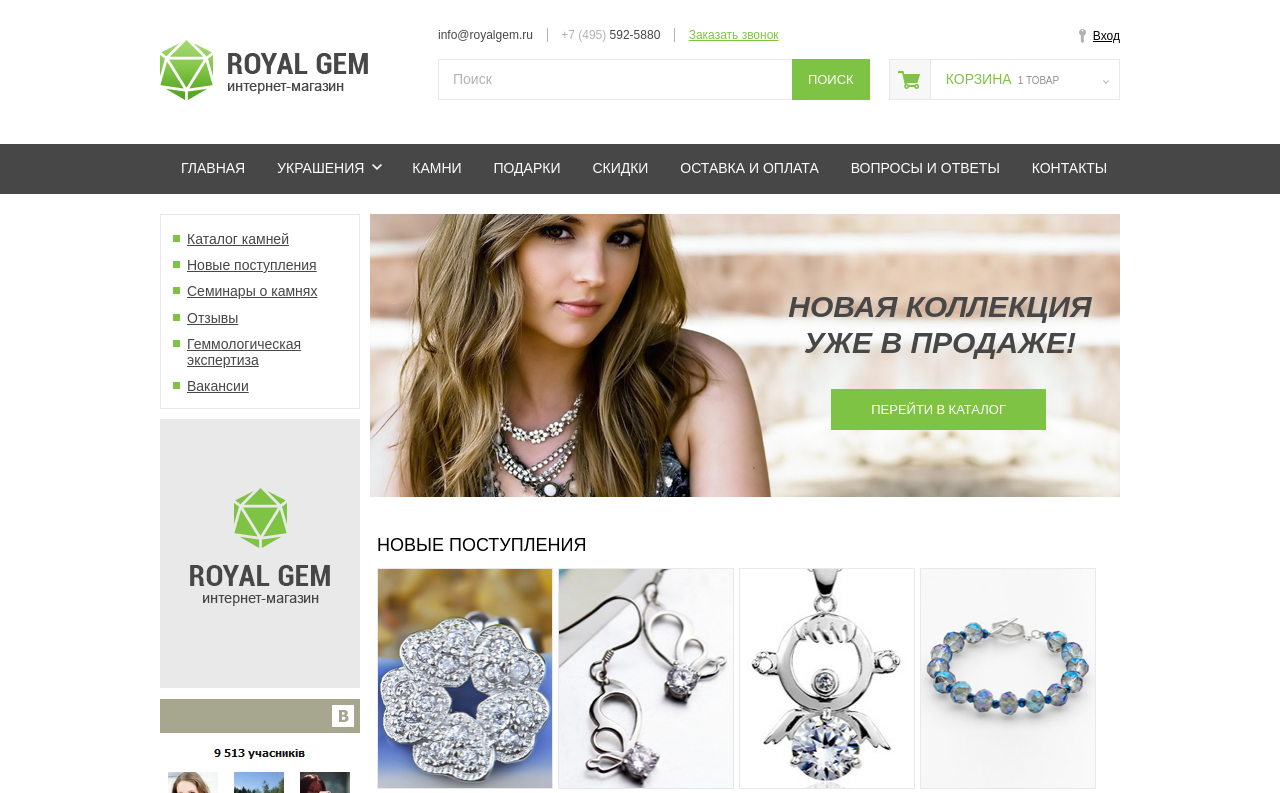
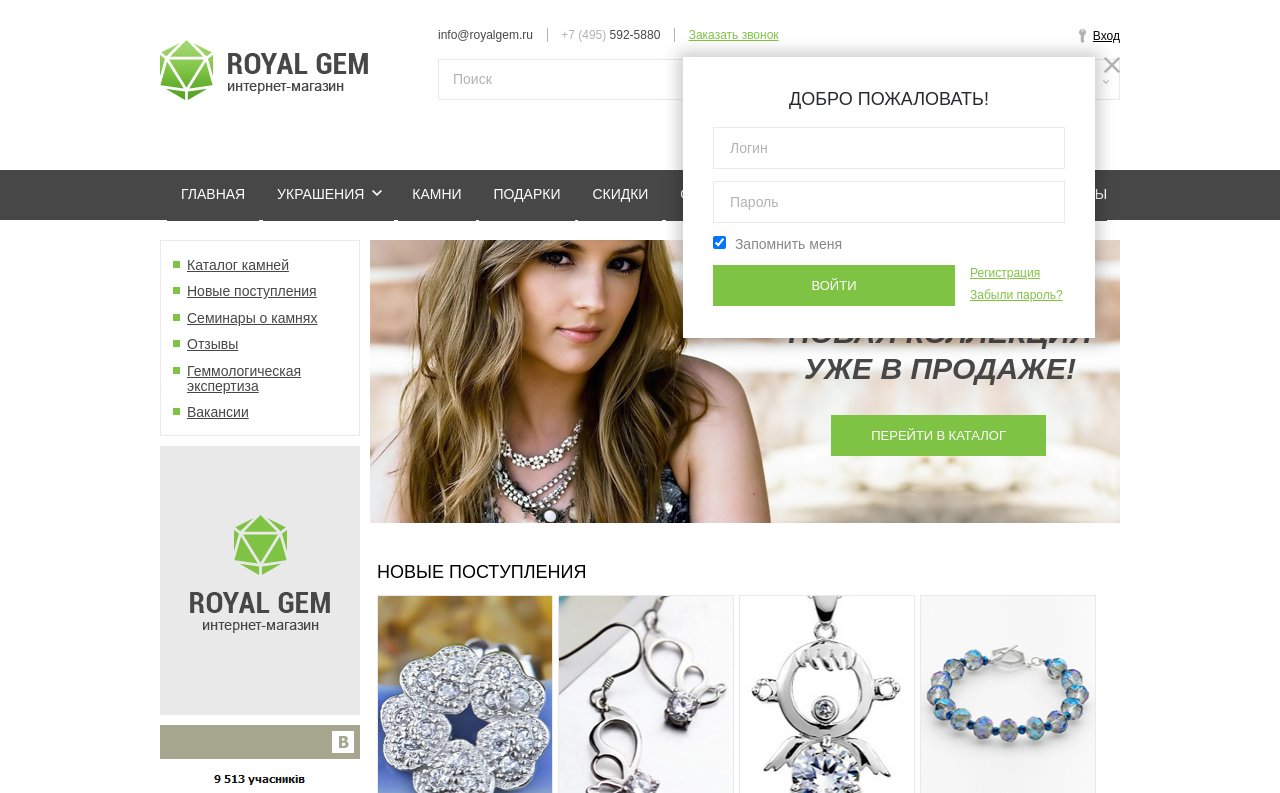
Before and after one commit to amily-sky/royal_gem, a plain HTML site: page index.html in a window 1280 px wide. Both pictures are taken after a click on the link "Вход". Shown: the top 793 px of the page. Drawn offline with nearby package versions, Linux system fonts and the light colour scheme.

Commit message:
доробки до головної модальне вікно і блок для входу

```diff
--- a/index.html
+++ b/index.html
@@ -10,6 +10,7 @@
 <link rel="icon" type="image/png" href="favicon.ico">
 <!--End Favicon-->
 <!-- CSS -->
+<link rel="stylesheet" type="text/css" href="css/jquery.fancybox.css">
 <link href="css/screen.css" rel="stylesheet" media="screen">
 <!-- END OF CSS -->
 <!--[if IE]>
@@ -45,9 +46,26 @@
 			<div class="header_contact">
 				<a href="mailto:info@royalgem.ru" class="header_email">info@royalgem.ru</a>
 				<a href="tel:74955925880" class="header_phone"><span>+7 (495)</span> 592-5880 </a>
-						<a href="#" class="header_request_call">Заказать звонок</a>
+				<a href="#modal_call_request" class="header_request_call fancybox">Заказать звонок</a>
 			</div>
+			<div class="sign_in_wrap">
 				<a href="#" class="sign_in">Вход</a>
+				<div class="sign_in_inner">
+					<p>Добро пожаловать!</p>
+					<form>
+						<input type="text" placeholder="Логин">
+						<input type="text" placeholder="Пароль">
+						<div class="checkbox_label">
+							<input type="checkbox" checked id="checkbox">
+							<label for="checkbox">Запомнить меня</label>
+						</div>
+						<button class="btn_style">Войти</button>
+						<a href="#" class="sign_in_reg">Регистрация</a>
+						<a href="#" class="sign_in_reg">Забыли пароль?</a>
+					</form>
+					<button class="close_btn"></button>
+				</div>
+			</div>
 			<form class="search_wrap">
 				<input type="text" placeholder="Поиск">
 				<button>Поиск</button>
@@ -333,6 +351,14 @@
 					<small>&copy; Интернет-магазин Royalgem, 2011-2015 Все права защищены.</small>
 				</div>
 			</div>
+			<div class="modal modal_call_request" id="modal_call_request">
+				<div class="modal_title">Заказать звонок</div>
+				<form>
+					<input type="text" placeholder="Имя">
+					<input type="text" placeholder="Телефон">
+					<button type="submit" class="btn_style">Отправить</button>
+				</form>
+			</div>
 		</footer>
 		<!--end-footer-->
 	</div>
--- a/js/common.js
+++ b/js/common.js
@@ -3,7 +3,13 @@ $(document).ready(function(){
         $(".main_nav ul").slideToggle("slow");
     });
 		$(".main_nav_dropdown").click(function(e){
-			$(this).toggleClass('is_active');;
+			$(this).toggleClass('is_active');
+		});
+		$(".sign_in").click(function(){
+			$('.sign_in_inner').show(100);
+		});
+		$(".close_btn").click(function(){
+			$('.sign_in_inner').hide(100);
 		});
 });
 
--- a/sass/_main.scss
+++ b/sass/_main.scss
@@ -56,9 +56,13 @@ p {
 
  //header
  .header{
-	@include povh('');
+	position: relative;
 	padding-top: 27px;
 	margin-bottom: 38px;
+	height: 105px;
+	.container {
+		overflow: visible;
+	}
  }
  //$header: (header_info: 750, logo: 210);
  //@include grid($header);
@@ -104,13 +108,75 @@ p {
 				text-decoration: none;
 			}
 		}
-	.sign_in {
+	.sign_in_wrap {
+		position: relative;
+		z-index: 10;
 		float: right;
-		color: #000;
-		font-size: 12px;
-		padding: 1px 0 0 14px;
-		background: url(../img/icons/key.png) no-repeat left center;
 	}
+		.sign_in_inner {
+			position: absolute;
+			display: none;
+			width: 352px;
+			background: #fff;
+			right: 25px;
+			top: 30px;
+			padding: 30px;
+			-webkit-box-shadow: 0px 0px 15px 5px rgba(0,0,0,0.2);
+			-moz-box-shadow: 0px 0px 15px 5px rgba(0,0,0,0.2);
+			box-shadow: 0px 0px 15px 5px rgba(0,0,0,0.2);
+			p {
+				font-size: 18px;
+				text-transform: uppercase;
+				color: #27292c;
+				text-align: center;
+				margin-bottom: 15px;
+			}
+			input[type=text] {
+				display: block;
+				margin-bottom: 12px;
+				width: 100%;
+				box-sizing: border-box;
+				padding: 20px 16px;
+			}
+			.btn_style {
+				float: left;
+				width: 242px;
+				margin-right: 15px;
+			}
+		}
+			.close_btn {
+				position: absolute;
+				background: url(../img/icons/close-btn_gray.png);
+				width: 16px;
+				height: 16px;
+				top: 0;
+				right: -25px;
+			}
+			.sign_in {
+				float: right;
+				color: #000;
+				font-size: 12px;
+				padding: 1px 0 0 14px;
+				background: url(../img/icons/key.png) no-repeat left center;
+			}
+			.checkbox_label {
+				margin-bottom: 10px;
+				input[type=checkbox] {
+					margin-right: 5px;
+				}
+				label {
+					font-size: 14px;
+					color: #878787;
+					margin-top: -2px;
+					display: inline-block;
+				}
+			}
+		.sign_in_reg {
+			font-size: 12px;
+			color: #7fc344;
+			margin-bottom: 5px;
+			display: block;
+		}
 	.search_wrap {
 		clear: both;
 		float: left;
@@ -620,3 +686,37 @@ p {
 		color: #777777;
 		font-size: 14px;
 	}
+
+
+	.modal_title {
+		font-size: 18px;
+		color: #27292c;
+		text-transform: uppercase;
+		margin-bottom: 17px;
+		text-align: center;
+	}
+	.modal_call_request {
+		background: #fff;
+		width: 410px;
+		padding: 36px 30px 36px;
+		display: block;
+		input {
+			padding: 19px 16px 21px;
+			width: 100%;
+			display: block;
+			margin-bottom: 12px;
+			margin-right: 0;
+			border: 1px solid #e9e9e9;
+			box-sizing: border-box;
+		}
+		.btn_style {
+			width: 100%;
+		}
+	}
+	.fancybox-close {
+		width: 16px;
+		height: 16px;
+		background-image: url('../img/icons/close-btn.png');
+		top: 0px;
+    right: -25px;
+	}
```
Also changed, not shown: css/screen.css, img/icons/close-btn.png (added), img/icons/close-btn_gray.png (added). Lines whose indentation alone changed are shown as unchanged.
